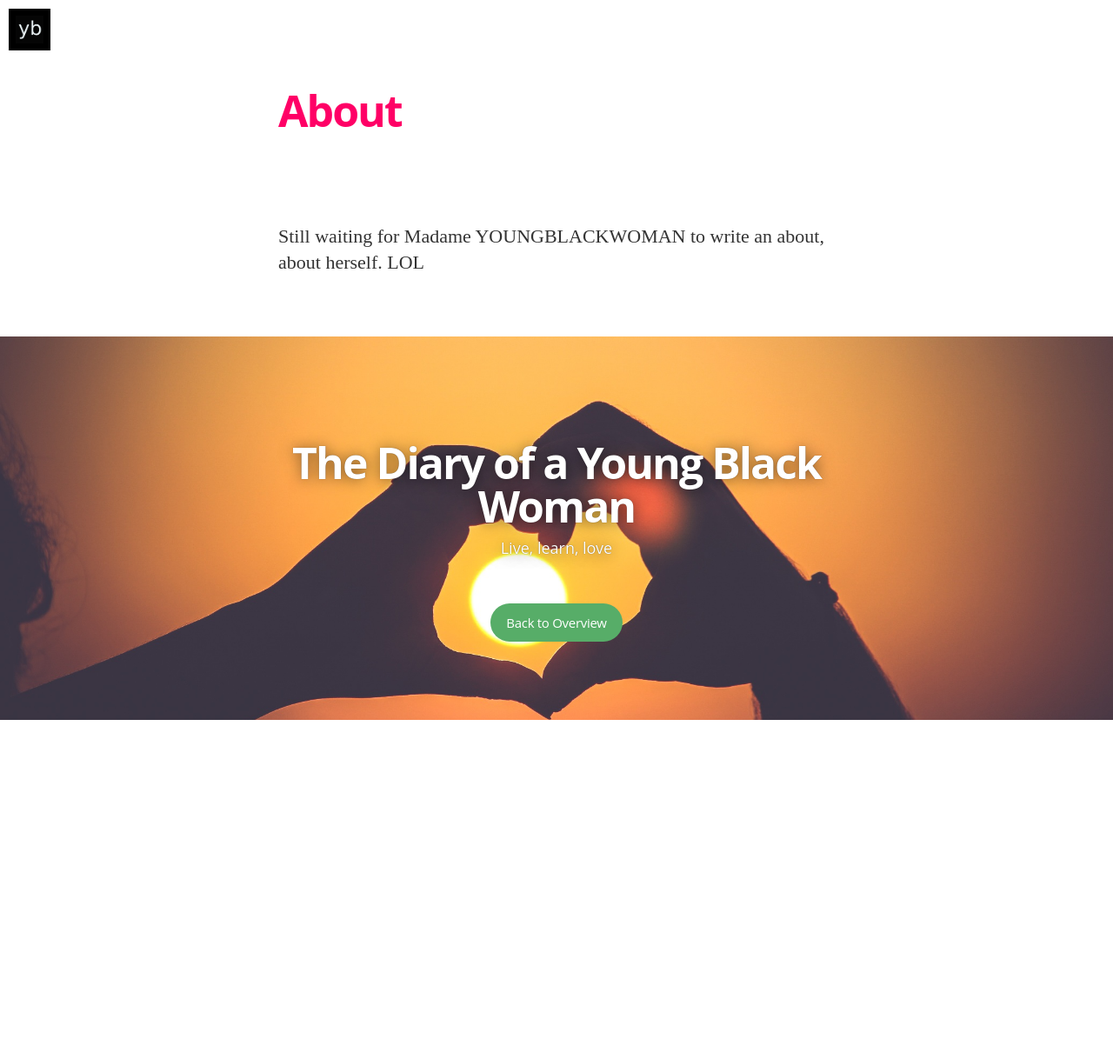
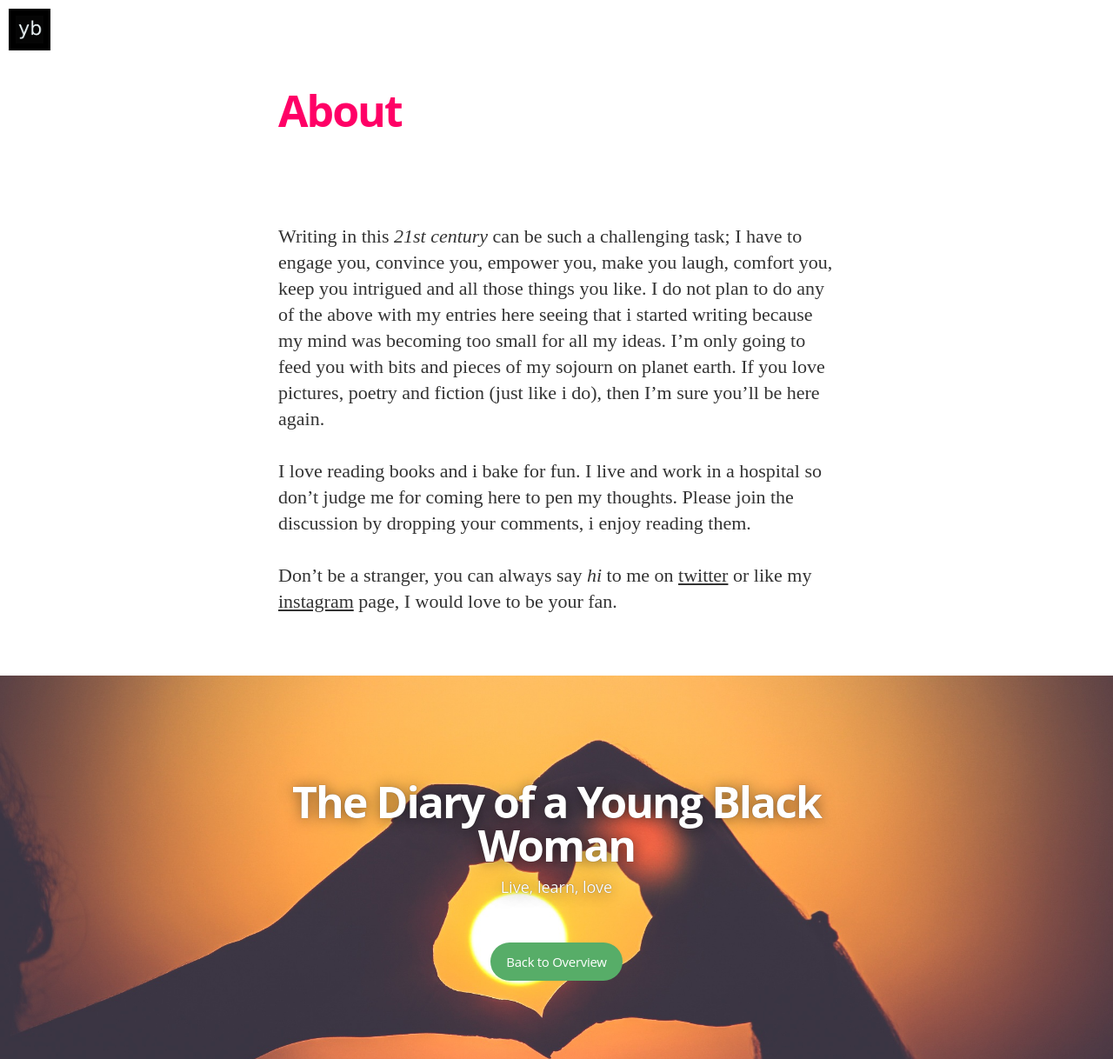
Before and after one commit to Youngblackwoman/youngblackwoman.github.io, a Jekyll site: the page built from about.md, in a window 1280 px wide. Shown: the whole page at 87% size. Built offline with Jekyll 4.4.1, drawn with Linux system fonts in a browser that asks for light colours; nearby versions of some CDN libraries; some web fonts are replaced; before the commit the page ends 900 px from its top, so only the background shows below that.

Commit message:
Signed-off-by: Stella Emem <youngblackwoman@gmail.com>

```diff
--- a/about.md
+++ b/about.md
@@ -4,4 +4,8 @@ title: About
 permalink: /about/
 ---
 
-Still waiting for Madame YOUNGBLACKWOMAN to write an about, about herself. LOL
+Writing in this *21st century* can be such a challenging task; I have to engage you, convince you, empower you, make you laugh, comfort you, keep you intrigued and all those things you like. I do not plan to do any of the above with my entries here seeing that i started writing because my mind was becoming too small for all my ideas. I'm only going to feed you with bits and pieces of my sojourn on planet earth. If you love pictures, poetry and fiction (just like i do), then I'm sure you'll be here again.
+
+I love reading books and i bake for fun. I live and work in a hospital so don't judge me for coming here to pen my thoughts. Please join the discussion by dropping your comments, i enjoy reading them.
+
+Don't be a stranger, you can always say *hi* to me on [twitter](http://twitter.com/yungblackwoman) or like my [instagram](http://instagram.com/yungblackwoman) page, I would love to be your fan.
```
